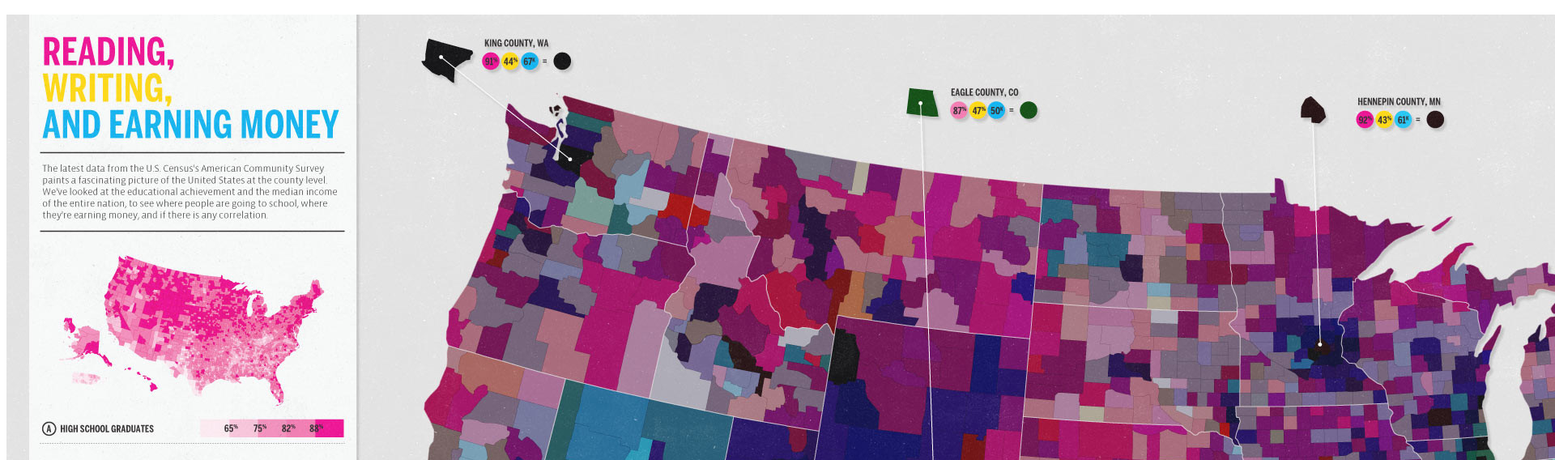
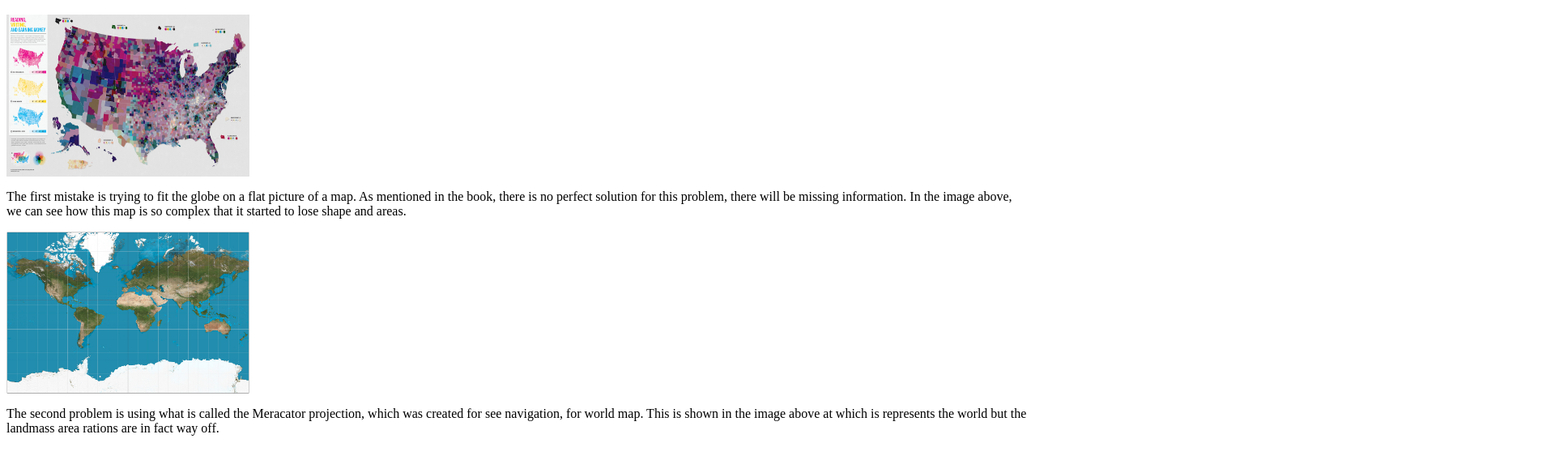
Before and after one commit to AliOssama/MapsReading, a plain HTML site: page index.html in a window 1280 px wide. Shown: the part 48-616 px from the top of the page at 81% size, 1920 px wide, since content can reach past the window. Drawn offline with Linux system fonts and the light colour scheme.

Commit message:
Update index.html

```diff
--- a/index.html
+++ b/index.html
@@ -1,11 +1,11 @@
 <html>
   <body>
     <h1> Maps </h1>
-    <img src="bad map 1.jpg">
+    <img src="bad map 1.jpg" height="200" width="300">
     <p> The first mistake is trying to fit the globe on a flat picture of a map. As mentioned in the book, there is no perfect solution for
     this problem, there will be missing information. In the image above, we can see how this map is so complex that it started to lose
     shape and areas. </p>
-    <img src="bad map 2.jpg">
+    <img src="bad map 2.jpg" height="200" width="300">
     <p> The second problem is using what is called the Meracator projection, which was created for see navigation, for world map. This is
     shown in the image above at which is represents the world but the landmass area rations are in fact way off. </p>
 
```
